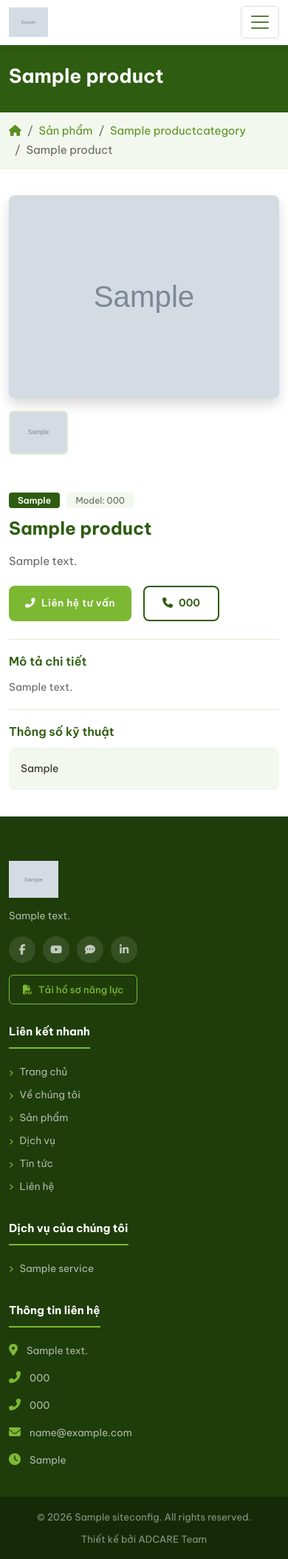
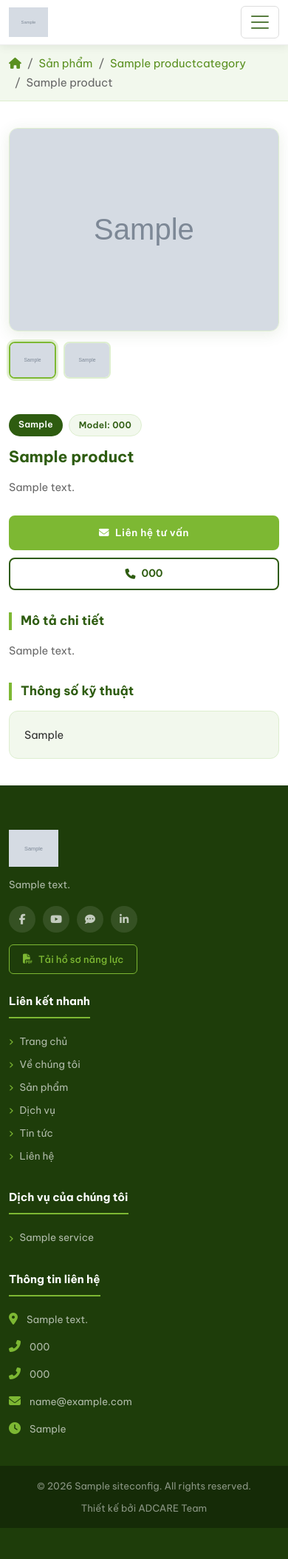
Before and after one commit to luckyhoang1988/web_adcare.vn, a Django app: a page that uses templates/base.html in a window 390 px wide. Shown: the whole page at 74% size. After the commit the page ends 2066 px from the top, so only its background shows below. Run offline with Django 5.2, Linux system fonts and the light colour scheme; tables that the repository leaves empty hold one stand-in row (values such as "Sample post"); grey boxes marked "Sample" are stand-in pictures; parts of the project's set-up code (start-up, migrations or seed data) failed here and were passed over.

Commit message:
Redesign product detail page with clean, modern layout
- Remove redundant page-header banner (eliminates duplicate h1 for SEO)
- Add interactive image gallery: click thumbnail swaps main image (desktop + mobile srcset), active state highlight
- Sticky image column on desktop, auto-disabled on mobile when stacked
- Move all inline styles to reusable CSS classes in main.css
- Pill-style brand/model badges, bordered section titles, styled spec box
- Add .btn-phone hover state; full-width action buttons on mobile
- Bump main.css/mobile.css cache version to v6

Co-Authored-By: Claude Sonnet 4.6 <noreply@anthropic.com>

```diff
--- a/static/css/main.css
+++ b/static/css/main.css
@@ -441,3 +441,127 @@ img { max-width: 100%; height: auto; }
 .service-card-inner:hover {
   background: rgba(255,255,255,0.1);
 }
+
+/* ==============================
+   Product detail
+   ============================== */
+.product-detail { padding-top: 36px; }
+
+/* --- Gallery (cột ảnh) --- */
+.product-gallery { position: sticky; top: 90px; }
+.product-gallery__main {
+  width: 100%;
+  aspect-ratio: 4 / 3;
+  object-fit: cover;
+  background: var(--white);
+  border: 1px solid var(--border);
+  border-radius: var(--radius-lg);
+  box-shadow: var(--shadow);
+}
+.product-gallery__thumbs {
+  display: flex;
+  gap: 10px;
+  flex-wrap: wrap;
+  margin-top: 14px;
+}
+.product-gallery__thumb {
+  width: 76px;
+  height: 58px;
+  object-fit: cover;
+  border-radius: var(--radius);
+  border: 2px solid var(--border);
+  cursor: pointer;
+  transition: var(--transition);
+}
+.product-gallery__thumb:hover { border-color: var(--accent); }
+.product-gallery__thumb.is-active {
+  border-color: var(--accent);
+  box-shadow: 0 0 0 3px rgba(125,184,51,0.22);
+}
+
+/* --- Info (cột thông tin) --- */
+.product-info__badges {
+  display: flex;
+  gap: 8px;
+  flex-wrap: wrap;
+  margin-bottom: 14px;
+}
+.product-badge {
+  font-size: 12px;
+  font-weight: 600;
+  letter-spacing: 0.3px;
+  padding: 4px 13px;
+  border-radius: 20px;
+}
+.product-badge--brand { background: var(--navy); color: #fff; }
+.product-badge--model {
+  background: var(--light);
+  color: var(--navy);
+  border: 1px solid var(--border);
+}
+.product-info__title {
+  font-size: 26px;
+  font-weight: 700;
+  color: var(--navy);
+  line-height: 1.35;
+  margin-bottom: 14px;
+}
+.product-info__lead {
+  color: var(--text-muted);
+  font-size: 15.5px;
+  line-height: 1.85;
+  margin-bottom: 24px;
+}
+.product-info__actions {
+  display: flex;
+  gap: 12px;
+  flex-wrap: wrap;
+  align-items: center;
+}
+.btn-phone {
+  display: inline-flex;
+  align-items: center;
+  border: 2px solid var(--navy);
+  color: var(--navy);
+  padding: 8px 22px;
+  border-radius: var(--radius);
+  font-weight: 600;
+  font-size: 14px;
+  transition: var(--transition);
+}
+.btn-phone:hover { background: var(--navy); color: #fff; }
+
+/* --- Content blocks (mô tả / thông số) --- */
+.product-block { margin-top: 30px; }
+.product-block__title {
+  font-size: 17px;
+  font-weight: 700;
+  color: var(--navy);
+  line-height: 1.4;
+  padding-left: 12px;
+  border-left: 4px solid var(--accent);
+  margin-bottom: 14px;
+}
+.product-block__body {
+  color: var(--text-muted);
+  font-size: 14.5px;
+  line-height: 1.9;
+}
+.product-block__body p:last-child { margin-bottom: 0; }
+.product-specs {
+  background: var(--light);
+  border: 1px solid var(--border);
+  border-radius: var(--radius-lg);
+  padding: 18px 20px;
+  font-size: 14.5px;
+  color: var(--text);
+  line-height: 1.9;
+  white-space: pre-line;
+}
+
+/* --- Sản phẩm liên quan --- */
+.product-related {
+  margin-top: 56px;
+  padding-top: 40px;
+  border-top: 1px solid var(--border);
+}
--- a/static/css/mobile.css
+++ b/static/css/mobile.css
@@ -60,6 +60,10 @@
 @media (max-width: 991px) {
   .page-header { padding: 36px 0; }
   .page-header h1 { font-size: 26px; }
+
+  /* Product detail: bỏ sticky khi ảnh & info xếp chồng */
+  .product-gallery { position: static; }
+  .product-detail  { padding-top: 0; }
 }
 
 /* ============================================================
@@ -86,6 +90,15 @@
   .card-item img       { height: 170px; }
   .card-item .card-body { padding: 14px; }
   .card-item .card-title { font-size: 14.5px; }
+
+  /* Product detail */
+  .product-info__title   { font-size: 21px; margin-top: 4px; }
+  .product-info__lead    { font-size: 14.5px; }
+  .product-info__actions { gap: 10px; }
+  .product-info__actions .btn-primary-custom,
+  .product-info__actions .btn-phone { flex: 1 1 100%; justify-content: center; text-align: center; }
+  .product-gallery__thumb { width: 64px; height: 50px; }
+  .product-related        { margin-top: 36px; padding-top: 28px; }
 
   /* Stats */
   .stats-section  { padding: 24px 0; }
--- a/templates/base.html
+++ b/templates/base.html
@@ -43,11 +43,11 @@
   <link href="https://cdn.jsdelivr.net/npm/swiper@11/swiper-bundle.min.css" rel="stylesheet">
 
   <!-- Custom CSS -->
-  <link href="{% static 'css/main.css' %}?v=5" rel="stylesheet">
+  <link href="{% static 'css/main.css' %}?v=6" rel="stylesheet">
   <link href="{% static 'css/navbar.css' %}?v=8" rel="stylesheet">
   <link href="{% static 'css/hero.css' %}?v=5" rel="stylesheet">
   <link href="{% static 'css/footer.css' %}?v=5" rel="stylesheet">
-  <link href="{% static 'css/mobile.css' %}?v=5" rel="stylesheet">
+  <link href="{% static 'css/mobile.css' %}?v=6" rel="stylesheet">
 
   {% block extra_css %}{% endblock %}
 
--- a/templates/products/detail.html
+++ b/templates/products/detail.html
@@ -39,75 +39,72 @@
 
 {% block content %}
 
-<div class="page-header">
-  <div class="container">
-    <h1 style="font-size:26px;">{{ product.name }}</h1>
-  </div>
-</div>
-
 {% include 'components/breadcrumb.html' with breadcrumbs=breadcrumbs %}
 
-<section class="section-pad">
+<section class="section-pad product-detail">
   <div class="container">
     <div class="row g-5">
-      <!-- Image -->
+      <!-- Gallery -->
       <div class="col-lg-5">
+        <div class="product-gallery">
           <picture>
             <source media="(max-width: 575px)" srcset="{{ product.image_mobile.url }}">
-          <img src="{{ product.image.url }}" alt="{{ product.name }}"
-               class="img-fluid rounded-3 shadow" style="width:100%;object-fit:cover;">
+            <img id="pdMainImg" src="{{ product.image.url }}" alt="{{ product.name }}"
+                 class="product-gallery__main">
           </picture>
           {% if product.images.exists %}
-        <div class="d-flex gap-2 mt-3 flex-wrap">
+          <div class="product-gallery__thumbs">
+            <img class="product-gallery__thumb is-active" src="{{ product.image.url }}"
+                 data-full="{{ product.image.url }}" data-mobile="{{ product.image_mobile.url }}"
+                 alt="{{ product.name }}">
             {% for img in product.images.all %}
-          <img src="{{ img.image.url }}" alt="{{ img.alt|default:product.name }}"
-               style="width:80px;height:60px;object-fit:cover;border-radius:6px;cursor:pointer;border:2px solid var(--border);" loading="lazy">
+            <img class="product-gallery__thumb" src="{{ img.image.url }}"
+                 data-full="{{ img.image.url }}" data-mobile="{{ img.image_mobile.url }}"
+                 alt="{{ img.alt|default:product.name }}" loading="lazy">
             {% endfor %}
           </div>
           {% endif %}
         </div>
+      </div>
 
       <!-- Info -->
       <div class="col-lg-7">
-        {% if product.brand %}
-        <div style="margin-bottom:12px;">
-          <span style="background:var(--navy);color:#fff;font-size:12px;padding:3px 12px;border-radius:4px;font-weight:600;">{{ product.brand }}</span>
-          {% if product.model_number %}
-          <span style="background:var(--light);color:var(--text-muted);font-size:12px;padding:3px 12px;border-radius:4px;margin-left:6px;">Model: {{ product.model_number }}</span>
-          {% endif %}
+        {% if product.brand or product.model_number %}
+        <div class="product-info__badges">
+          {% if product.brand %}<span class="product-badge product-badge--brand">{{ product.brand }}</span>{% endif %}
+          {% if product.model_number %}<span class="product-badge product-badge--model">Model: {{ product.model_number }}</span>{% endif %}
         </div>
         {% endif %}
 
-        <h1 style="font-size:24px;font-weight:700;color:var(--navy);margin-bottom:16px;">{{ product.name }}</h1>
+        <h1 class="product-info__title">{{ product.name }}</h1>
 
         {% if product.short_desc %}
-        <p style="color:var(--text-muted);font-size:15px;line-height:1.8;margin-bottom:20px;">{{ product.short_desc }}</p>
+        <p class="product-info__lead">{{ product.short_desc }}</p>
         {% endif %}
 
-        <div class="d-flex gap-3 flex-wrap mb-4">
+        <div class="product-info__actions">
           <a href="{% url 'contact' %}?subject=Tư vấn sản phẩm: {{ product.name }}"
              class="btn-primary-custom">
-            <i class="fas fa-phone-alt me-2"></i>Liên hệ tư vấn
+            <i class="fas fa-envelope me-2"></i>Liên hệ tư vấn
           </a>
           {% if site_config.phone %}
-          <a href="tel:{{ site_config.phone }}"
-             style="border:2px solid var(--navy);color:var(--navy);padding:10px 24px;border-radius:var(--radius);font-weight:600;font-size:14px;">
+          <a href="tel:{{ site_config.phone }}" class="btn-phone">
             <i class="fas fa-phone me-2"></i>{{ site_config.phone }}
           </a>
           {% endif %}
         </div>
 
         {% if product.description %}
-        <div style="border-top:1px solid var(--border);padding-top:20px;">
-          <h3 style="font-size:16px;font-weight:600;color:var(--navy);margin-bottom:12px;">Mô tả chi tiết</h3>
-          <div style="color:var(--text-muted);line-height:1.9;font-size:14px;">{{ product.description|linebreaks }}</div>
+        <div class="product-block">
+          <h2 class="product-block__title">Mô tả chi tiết</h2>
+          <div class="product-block__body">{{ product.description|linebreaks }}</div>
         </div>
         {% endif %}
 
         {% if product.specifications %}
-        <div style="border-top:1px solid var(--border);padding-top:20px;margin-top:16px;">
-          <h3 style="font-size:16px;font-weight:600;color:var(--navy);margin-bottom:12px;">Thông số kỹ thuật</h3>
-          <div style="background:var(--light);border-radius:var(--radius);padding:16px;font-size:14px;color:var(--text);line-height:1.8;white-space:pre-line;">{{ product.specifications }}</div>
+        <div class="product-block">
+          <h2 class="product-block__title">Thông số kỹ thuật</h2>
+          <div class="product-specs">{{ product.specifications }}</div>
         </div>
         {% endif %}
       </div>
@@ -115,7 +112,7 @@
 
     <!-- Related products -->
     {% if related_products %}
-    <div class="mt-5 pt-4" style="border-top:2px solid var(--border);">
+    <div class="product-related">
       <h2 class="section-title mb-4">Sản phẩm liên quan</h2>
       <div class="row g-4">
         {% for rp in related_products %}
@@ -143,3 +140,22 @@
   </div>
 </section>
 {% endblock %}
+
+{% block extra_js %}
+{% if product.images.exists %}
+<script>
+document.querySelectorAll('.product-gallery__thumb').forEach(function (thumb) {
+  thumb.addEventListener('click', function () {
+    var mainImg = document.getElementById('pdMainImg');
+    var source = mainImg.parentElement.querySelector('source');
+    mainImg.src = this.dataset.full;
+    if (source) source.srcset = this.dataset.mobile;
+    document.querySelectorAll('.product-gallery__thumb').forEach(function (t) {
+      t.classList.remove('is-active');
+    });
+    this.classList.add('is-active');
+  });
+});
+</script>
+{% endif %}
+{% endblock %}
```
Lines whose indentation alone changed are shown as unchanged.
